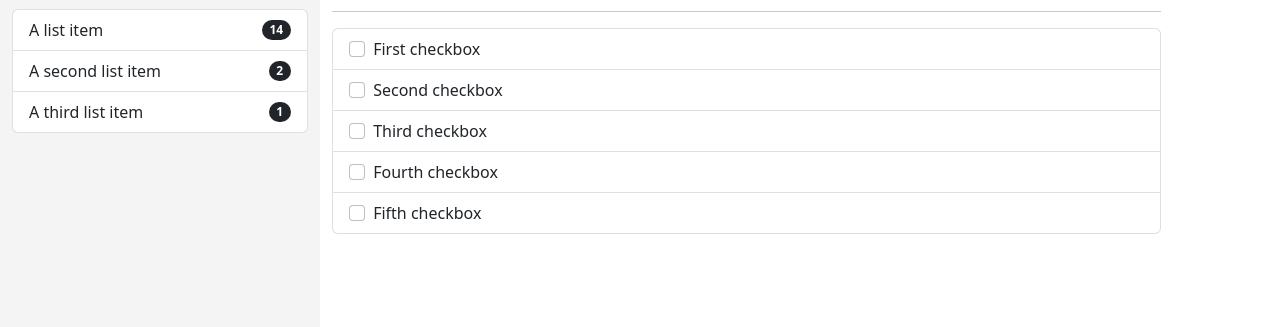
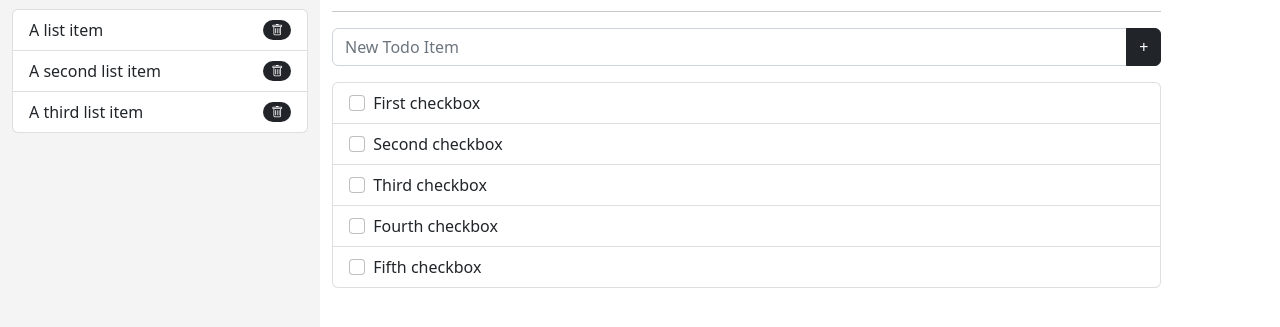
Before and after one commit to AaronHalsell/Todo-List, a plain HTML site: page index.html in a window 1280 px wide. Shown: the part 117-444 px from the top of the page. Drawn offline with nearby package versions, Linux system fonts and the light colour scheme.

Commit message:
more bootstrap

```diff
--- a/index.html
+++ b/index.html
@@ -10,7 +10,7 @@
         <link rel="stylesheet" href="css/style.css">
         <link rel="stylesheet" href="https://cdn.jsdelivr.net/npm/bootstrap-icons@1.9.1/font/bootstrap-icons.css">
         <script defer type="text/javascript" src="app.js"></script>
-        <title>Document</title>
+        <title>Todo</title>
     </head>
     <body>
         <div class="outer ">
@@ -30,21 +30,21 @@
                 <div class="col-3 col-left pt-3">
                   <!-- list of todo lists go here -->
                   <div class="input-group mb-3">
-                    <input type="text" class="form-control" placeholder="Enter List Name" aria-label="Recipient's username" aria-describedby="button-addon2">
+                    <input type="text" class="form-control" placeholder="Enter List Name" aria-describedby="button-addon2">
                     <button class="btn btn-dark" type="button" id="button-addon2">+</button>
                   </div>
                   <ul class="list-group">
                     <li class="list-group-item d-flex justify-content-between align-items-center">
                       A list item
-                      <span class="badge bg-dark rounded-pill">14</span>
+                      <span class="badge bg-dark rounded-pill"><i class="bi bi-trash"></i></span>
                     </li>
                     <li class="list-group-item d-flex justify-content-between align-items-center">
                       A second list item
-                      <span class="badge bg-dark rounded-pill">2</span>
+                      <span class="badge bg-dark rounded-pill"><i class="bi bi-trash"></i></span>
                     </li>
                     <li class="list-group-item d-flex justify-content-between align-items-center">
                       A third list item
-                      <span class="badge bg-dark rounded-pill">1</span>
+                      <span class="badge bg-dark rounded-pill"><i class="bi bi-trash"></i></span>
                     </li>
                   </ul>
                 </div>
@@ -54,6 +54,11 @@
                   <!-- current todo list goes here -->
                   <h1>Test</h1>
                   <hr/>
+                  <div class="input-group mb-3">
+                    <input type="text" class="form-control" placeholder="New Todo Item"  aria-describedby="button-addon2">
+                    <button class="btn btn-dark" type="button" id="button-addon2">+</button>
+                  </div>
+
                   <ul class="list-group">
                     <li class="list-group-item">
                       <input class="form-check-input me-1" type="checkbox" value="" aria-label="...">
```
Also changed, not shown: 1 other file.
